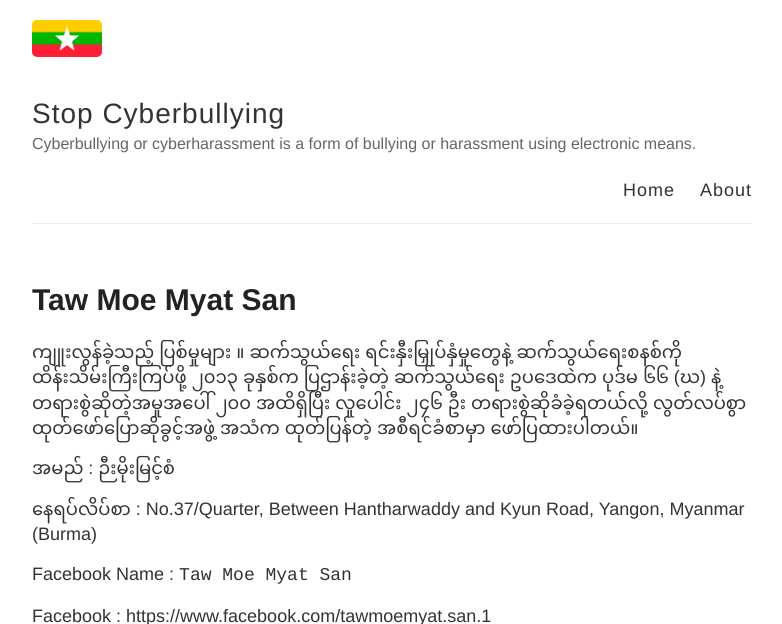
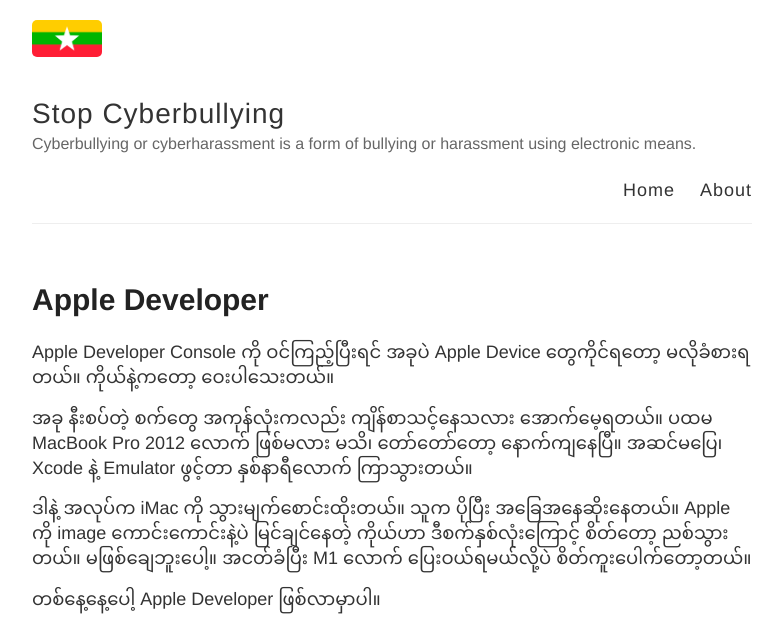
Before and after one commit to redlist/redlist-redlist.github.io, a Jekyll site: the page built from _posts/2021-05-25-131313.md, in a window 1280 px wide and 1400 px high. Shown: the top 624 px of the window, without its empty margins (248-1030 px from the left). Built offline with Jekyll 4.4.1, drawn with Linux system fonts in a browser that asks for light colours; grey boxes are pictures that could not be loaded.

Commit message:
apple developer

````diff
--- a/_posts/2021-05-25-131313.md
+++ b/_posts/2021-05-25-131313.md
@@ -1,23 +1,11 @@
 ---
 layout: post
-title: Taw Moe Myat San
+title: Apple Developer
 ---
-ကျူးလွန်ခဲ့သည့် ပြစ်မှုများ ။ ဆက်သွယ်ရေး ရင်းနှီးမြှုပ်နှံမှုတွေနဲ့ ဆက်သွယ်ရေးစနစ်ကို ထိန်းသိမ်းကြီးကြပ်ဖို့ ၂၀၁၃ ခုနှစ်က ပြဌာန်းခဲ့တဲ့ ဆက်သွယ်ရေး ဥပဒေထဲက ပုဒ်မ ၆၆ (ဃ) နဲ့ တရားစွဲဆိုတဲ့အမှုအပေါ် ၂၀၀ အထိရှိပြီး လူပေါင်း ၂၄၆ ဦး တရားစွဲဆိုခံခဲ့ရတယ်လို့ လွတ်လပ်စွာ ထုတ်ဖော်ပြောဆိုခွင့်အဖွဲ့ အသံက ထုတ်ပြန်တဲ့ အစီရင်ခံစာမှာ ဖော်ပြထားပါတယ်။
+Apple Developer Console ကို ဝင်ကြည့်ပြီးရင် အခုပဲ Apple Device တွေကိုင်ရတော့ မလိုခံစားရတယ်။ ကိုယ်နဲ့ကတော့ ဝေးပါသေးတယ်။
 
-အမည် : ```ဉီးမိုးမြင့်စံ```
+အခု နီးစပ်တဲ့ စက်တွေ အကုန်လုံးကလည်း ကျိန်စာသင့်နေသလား အောက်မေ့ရတယ်။ ပထမ MacBook Pro 2012 လောက် ဖြစ်မလား မသိ၊ တော်တော်တော့ နောက်ကျနေပြီ။ အဆင်မပြေ၊ Xcode နဲ့ Emulator ဖွင့်တာ နှစ်နာရီလောက် ကြာသွားတယ်။
 
-နေရပ်လိပ်စာ : No.37/Quarter, Between Hantharwaddy and Kyun Road, Yangon, Myanmar (Burma)
+ဒါနဲ့ အလုပ်က iMac ကို သွားမျက်စောင်းထိုးတယ်။ သူက ပိုပြီး အခြေအနေဆိုးနေတယ်။ Apple ကို image ကောင်းကောင်းနဲ့ပဲ မြင်ချင်နေတဲ့ ကိုယ်ဟာ ဒီစက်နှစ်လုံးကြောင့် စိတ်တော့ ညစ်သွားတယ်။ မဖြစ်ချေဘူးပေါ့။ အငတ်ခံပြီး M1 လောက် ပြေးဝယ်ရမယ်လို့ပဲ စိတ်ကူးပေါက်တော့တယ်။
 
-Facebook Name : ```Taw Moe Myat San```
-
-Facebook : https://www.facebook.com/tawmoemyat.san.1
-
-[<img src="https://scontent-mrs2-2.xx.fbcdn.net/v/t1.0-1/p320x320/152518444_1904972702986777_8602672709933396059_o.jpg?_nc_cat=1&ccb=3&_nc_sid=7206a8&_nc_ohc=3KASXdZ8aaQAX_osbUo&_nc_ht=scontent-mrs2-2.xx&tp=6&oh=3cc2f45d726ef43203ba42c82be03a97&oe=605DED29" alt="False News" style="width: 400px;"/>]({{ site.baseurl }}/)
-
-
-သက်သေခံ Screenshot :
-
-[<img src="{{ site.baseurl }}/images/accessDenied.png" alt="Constructocat by https://github.com/jasoncostello" style="width: 400px;"/>]({{ site.baseurl }}/)
-
-
-[<img src="{{ site.baseurl }}/images/accessDenied.png" alt="Constructocat by https://github.com/jasoncostello" style="width: 400px;"/>]({{ site.baseurl }}/)
+တစ်နေ့နေ့ပေါ့ Apple Developer ဖြစ်လာမှာပါ။
````
